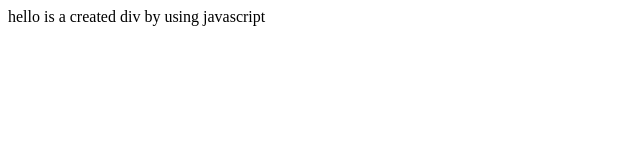
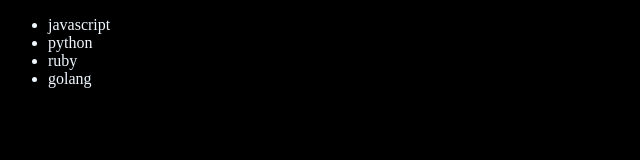
Before and after one commit to Hasanurislam/Javascript, a website: page App1.html in a window 1280 px wide. Shown: the whole page, without its empty margins (0-640 px from the left). Drawn offline with Linux system fonts and the light colour scheme.

Commit message:
append child concept

```diff
--- a/App1.html
+++ b/App1.html
@@ -6,14 +6,37 @@
     <title>DOM</title>
 </head>
 <body>
-
+    <style>
+        body{
+            background-color: black;
+            color: aliceblue;
+        }
+    </style>
+    <ul class="langluse">
+        <li>javascript</li>
+    </ul>
 
 </body>
 <script>
-    let div=document.createElement("div");
+   /* let div=document.createElement("div");
     console.log(div);
     div.innerHTML="hello is a created div by using javascript";
     //div.appendchild(b);
-    document.body.appendChild(div)
+    document.body.appendChild(div)*/
+    function addlanguse(lan){
+        const li=document.createElement("li");
+        li.innerHTML=`${lan}`;
+        document.querySelector(".langluse").appendChild(li);
+    }
+    addlanguse("python")
+    addlanguse("ruby")
+
+    function addlan(lang){
+        const li=document.createElement("li");
+        li.appendChild(document.createTextNode(lang));
+        document.querySelector(".langluse").appendChild(li);
+    }
+    addlan("golang");
+
 </script>
 </html>
```
